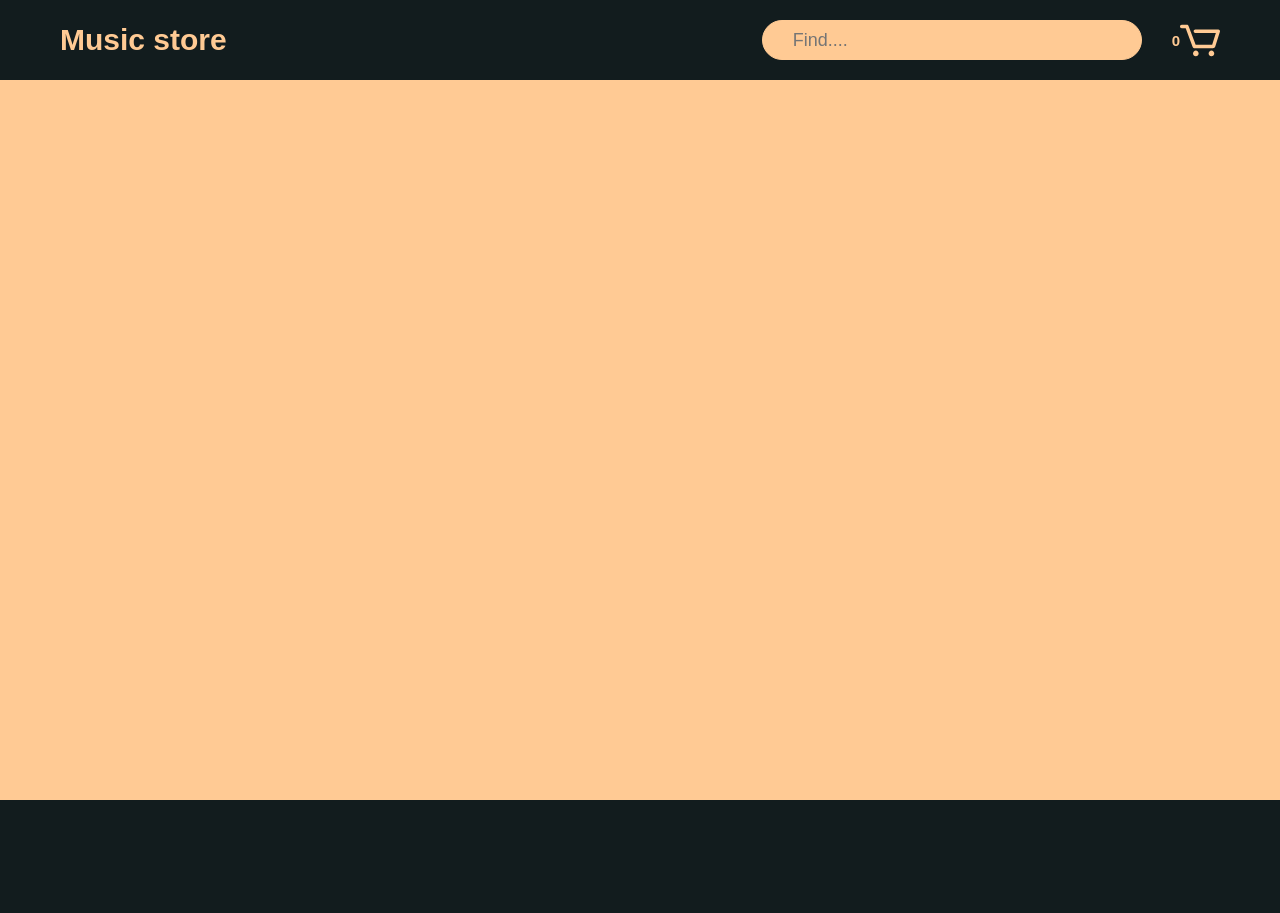
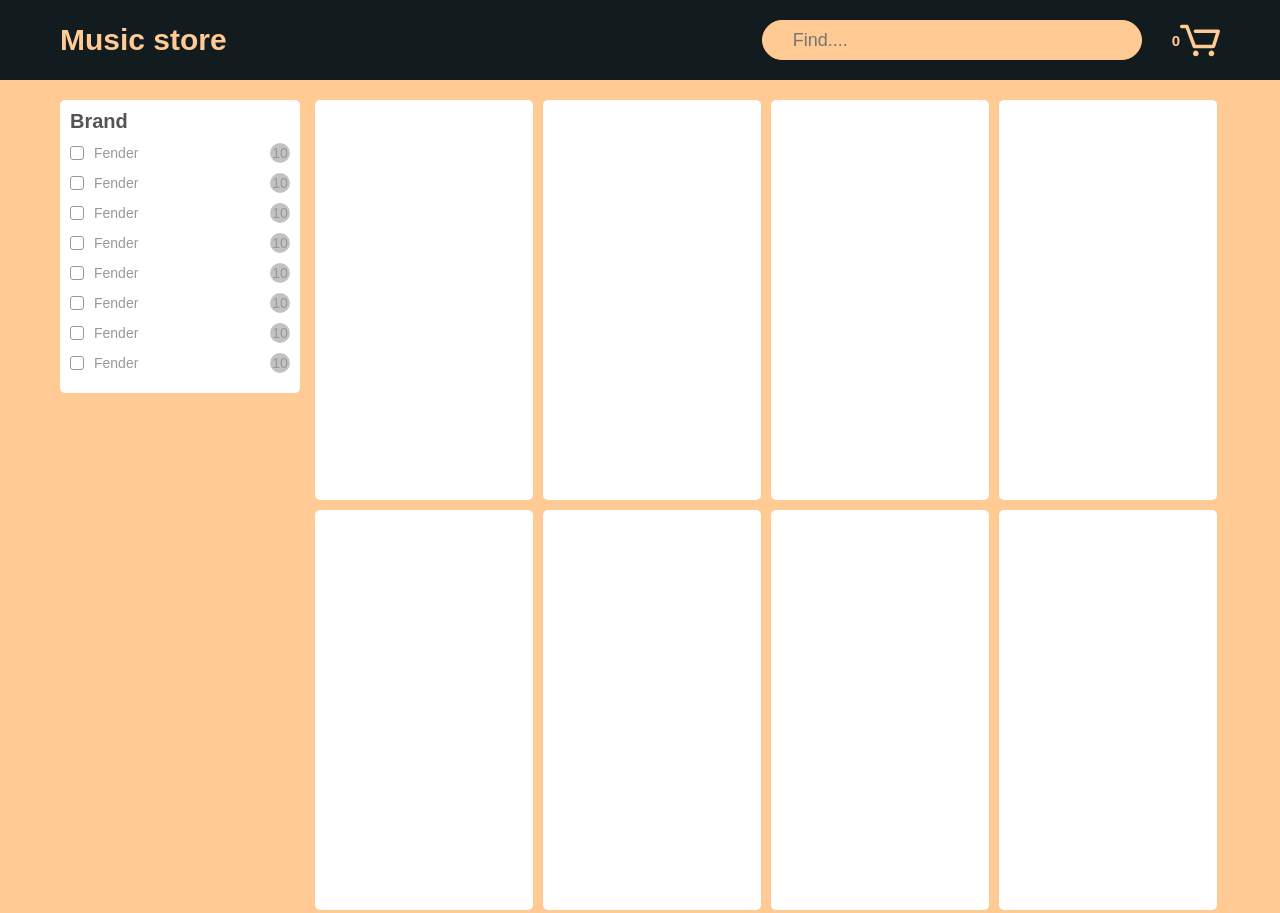
Before and after one commit to AKiroi/online-store, a website built with webpack: page src/index.html in a window 1280 px wide. Shown: the top 913 px of the page. Before the commit the page ends 800 px from the top, so only its background shows below. Built offline with nearby package versions, Linux system fonts and the light colour scheme.

Commit message:
feat: start create filters loyaut

```diff
--- a/src/index.html
+++ b/src/index.html
@@ -27,7 +27,97 @@
           </div>
         </div>
       </header>
-      <main class="main"></main>
+
+      <main class="main">
+        <div class="main__container">
+          <div class="main__filters filters">
+            <div class="filters__brand">
+              <div class="filters__brand-title">Brand</div>
+              <div class="filters__brand-items">
+                <div class="filters__brand-item">
+                  <label class="filters__brand-wrapper">
+                    <input type="checkbox" class="filters__brand-checkbox" name="brand">
+                    <span class="filters__brand-custom-checkbox"></span>
+                    <span class="filters__brand-name">Fender</span>
+                    <div class="filters__brand-count">10</div>
+                  </label>
+                </div>
+                <div class="filters__brand-item">
+                  <label class="filters__brand-wrapper">
+                    <input type="checkbox" class="filters__brand-checkbox" name="brand">
+                    <span class="filters__brand-custom-checkbox"></span>
+                    <span class="filters__brand-name">Fender</span>
+                    <div class="filters__brand-count">10</div>
+                  </label>
+                </div>
+                <div class="filters__brand-item">
+                  <label class="filters__brand-wrapper">
+                    <input type="checkbox" class="filters__brand-checkbox" name="brand">
+                    <span class="filters__brand-custom-checkbox"></span>
+                    <span class="filters__brand-name">Fender</span>
+                    <div class="filters__brand-count">10</div>
+                  </label>
+                </div>
+                <div class="filters__brand-item">
+                  <label class="filters__brand-wrapper">
+                    <input type="checkbox" class="filters__brand-checkbox" name="brand">
+                    <span class="filters__brand-custom-checkbox"></span>
+                    <span class="filters__brand-name">Fender</span>
+                    <div class="filters__brand-count">10</div>
+                  </label>
+                </div>
+                <div class="filters__brand-item">
+                  <label class="filters__brand-wrapper">
+                    <input type="checkbox" class="filters__brand-checkbox" name="brand">
+                    <span class="filters__brand-custom-checkbox"></span>
+                    <span class="filters__brand-name">Fender</span>
+                    <div class="filters__brand-count">10</div>
+                  </label>
+                </div>
+                <div class="filters__brand-item">
+                  <label class="filters__brand-wrapper">
+                    <input type="checkbox" class="filters__brand-checkbox" name="brand">
+                    <span class="filters__brand-custom-checkbox"></span>
+                    <span class="filters__brand-name">Fender</span>
+                    <div class="filters__brand-count">10</div>
+                  </label>
+                </div>
+                <div class="filters__brand-item">
+                  <label class="filters__brand-wrapper">
+                    <input type="checkbox" class="filters__brand-checkbox" name="brand">
+                    <span class="filters__brand-custom-checkbox"></span>
+                    <span class="filters__brand-name">Fender</span>
+                    <div class="filters__brand-count">10</div>
+                  </label>
+                </div>
+                <div class="filters__brand-item">
+                  <label class="filters__brand-wrapper">
+                    <input type="checkbox" class="filters__brand-checkbox" name="brand">
+                    <span class="filters__brand-custom-checkbox"></span>
+                    <span class="filters__brand-name">Fender</span>
+                    <div class="filters__brand-count">10</div>
+                  </label>
+                </div>
+              </div>
+            </div>
+          </div>
+
+          <div class="main__goods goods">
+            <div class="goods__item"></div>
+            <div class="goods__item"></div>
+            <div class="goods__item"></div>
+            <div class="goods__item"></div>
+            <div class="goods__item"></div>
+            <div class="goods__item"></div>
+            <div class="goods__item"></div>
+            <div class="goods__item"></div>
+            <div class="goods__item"></div>
+            <div class="goods__item"></div>
+            <div class="goods__item"></div>
+            <div class="goods__item"></div>
+          </div>
+        </div>
+      </main>
     </div>
 </body>
 </html>
--- a/src/style.scss
+++ b/src/style.scss
@@ -1,8 +1,14 @@
 @import "./style/_header.scss";
+@import "./style/_filters-section.scss";
+@import "./style/_goods-section.scss";
+@import "./style/_footer.scss";
 
 :root {
 	--color-backgrounfd: #121c1e;
 	--color-orange: #ffca94;
+	--color-white: #ffffff;
+	--color-grey: #999999;
+	--color-grey-light: #c2c2c2;
 
 }
 
@@ -122,6 +128,24 @@ body {
 	background-color: #ffca94;
 }
 
+.main {
+
+  &__container {
+    display: flex;
+    justify-content: space-between;
+    gap: 15px;
+  }
+
+  &__filters {
+    flex: 1 1 400px;
+    align-self:flex-start;
+  }
+
+  &__goods {
+  }
+
+}
+
 [class*='__container'] {
 	max-width: 1200px;
 	margin: 0 auto;
--- /dev/null
+++ b/src/style/_filters-section.scss
@@ -0,0 +1,81 @@
+.filters {
+  &__brand {
+    width: 240px;
+    background: #fff;
+    padding: 10px;
+    border-radius: 5px;
+  }
+  &__brand-title {
+    font-weight: 700;
+    font-size: 20px;
+    margin-bottom: 10px;
+  }
+  &__brand-items {
+
+  }
+  &__brand-item {
+    margin-bottom: 10px;
+  }
+  &__brand-wrapper {
+    display: flex;
+    align-items: center;
+    cursor: pointer;
+  }
+  &__brand-checkbox {
+    display: none;
+
+    &:checked  + .filters__brand-custom-checkbox:before {
+      opacity: 1;
+    }
+
+    &:checked  + .filters__brand-custom-checkbox {
+      border: 1px solid var(--color-orange);
+    }
+
+    &:focus + .filters__brand-custom-checkbox{
+      box-shadow: 0px 0px 0px 1px #38577a, 0px 0px 10px #7e9bbd;
+    }
+  }
+  &__brand-custom-checkbox {
+    display: inline-block;
+    width: 14px;
+    height: 14px;
+    background: transparent;
+    border-radius: 3px;
+    border: 1px solid var(--color-grey);
+    //vertical-align: sub;
+    margin-right: 10px;
+    position: relative;
+
+    &::before{
+      content:'';
+      display: inline-block;
+      width: 10px;
+      height: 8px;
+      background: url(assets/icons/shape.svg) center center / contain no-repeat;
+
+      position: absolute;
+      left: 50%;
+      top: 50%;
+      transform: translate(-50%, -50%);
+      opacity: 0;
+      transition: all 0.3s ease 0s;
+    }
+  }
+  &__brand-name {
+    color: var(--color-grey);
+    font-size: 14px;
+  }
+  &__brand-count {
+    font-size: 14px;
+    width: 20px;
+    height: 20px;
+    display: flex;
+    align-items: center;
+    justify-content: center;
+    background: var(--color-grey-light);
+    color: var(--color-grey);
+    border-radius: 50%;
+    margin-left: auto;
+  }
+}
--- /dev/null
+++ b/src/style/_goods-section.scss
@@ -0,0 +1,12 @@
+.goods {
+  display: flex;
+  flex-wrap: wrap;
+  gap: 10px;
+
+  &__item {
+    width: 218px;
+    height: 400px;
+    border-radius: 5px;
+    background: #fff;
+  }
+}
--- a/src/style/_header.scss
+++ b/src/style/_header.scss
@@ -40,5 +40,6 @@
     color: var(--color-backgrounfd);
     font-size: 18px;
     background-color: #ffca94;
+
   }
 }
```
Also changed, not shown: src/assets/icons/shape.svg (added), src/style/_footer.scss (added).
